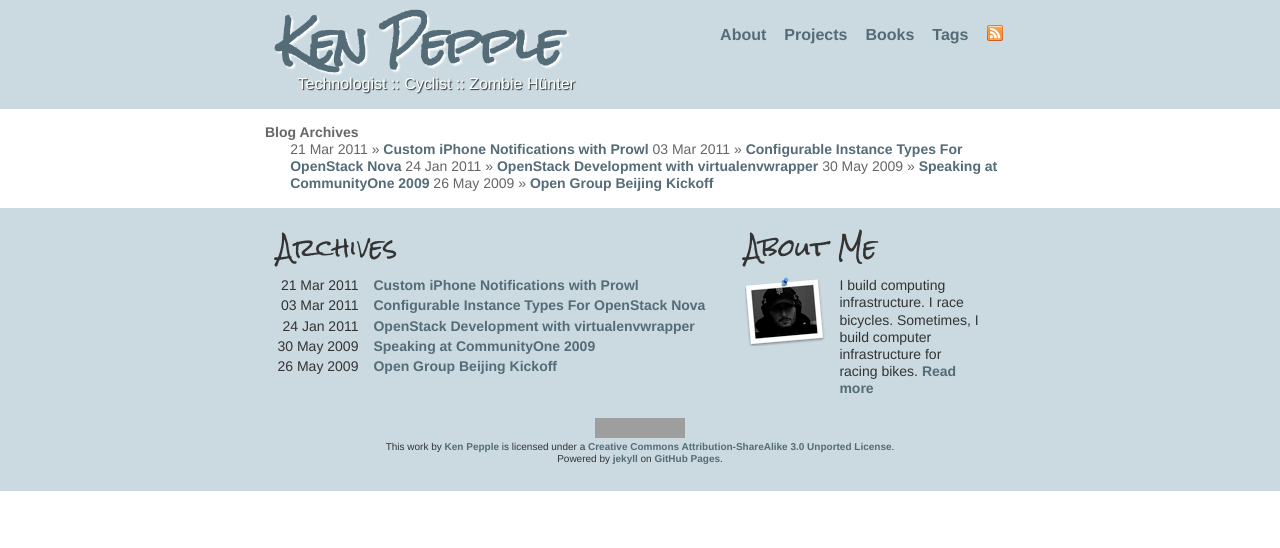
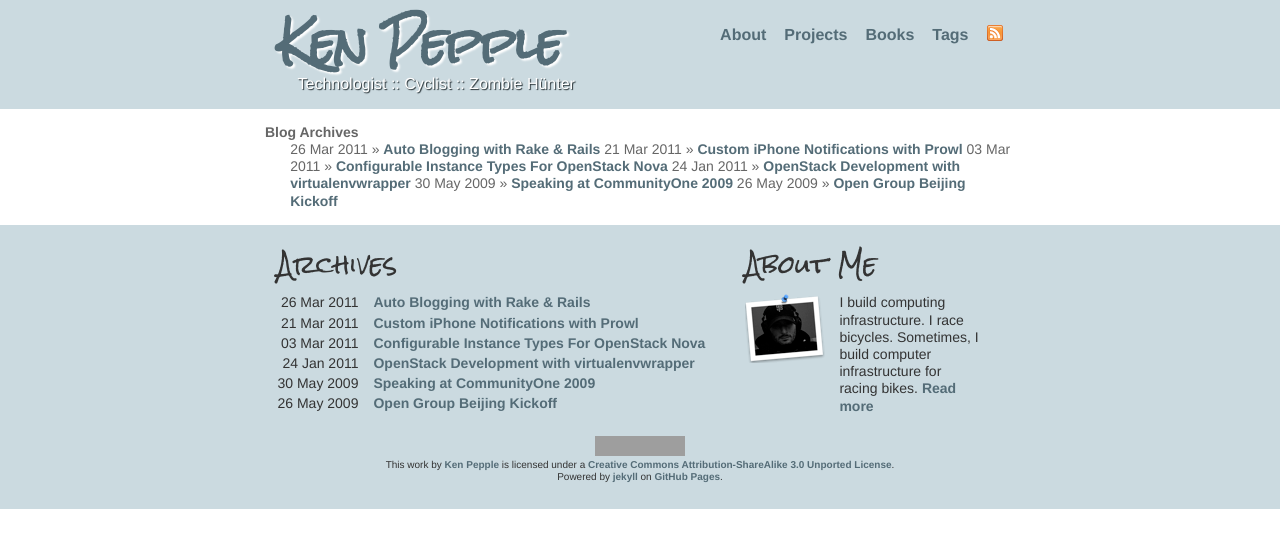
Before and after one commit to slashk/slashk.github.com, a Jekyll site: the page built from archives.html, in a window 1280 px wide. Shown: the top 548 px of the page. Built offline with Jekyll 4.4.1, drawn with Linux system fonts in a browser that asks for light colours; Markdown is read by kramdown in place of the engine named in the settings; some of the changed lines change nothing that is shown; grey boxes are pictures that could not be loaded.

Commit message:
new post auto-blogging-with-rails-and-rake

```diff
--- /dev/null
+++ b/_posts/2011-03-26-auto-blogging-with-rails-and-rake.markdown
@@ -0,0 +1,87 @@
+---
+layout: post
+title: "Auto Blogging with Rake & Rails"
+category: rails
+---
+
+I have a long running blog that I struggle to keep updated. The blog deals with with mountain bike racing scene here in Northern California, so the content needs to stay timely as their are races every weekend all year long. However, I haven't had a lot of free time to devote to it. Long story short, I wanted to automatically create a post every Thursday morning to let people know what races were being held that weekend. You can see an example of what I wanted at <a href="http://norcalmtnbikeracing.blogspot.com/2011/03/norcal-mtb-racing-this-weekend-3-mar-8.html" target="_blank">NorCal MTB Racing blog</a>.
+
+The basic idea was to create a <span class="code-inline">cron</span> job that pulls a list of races (with a link for details) from my rails application's database, plot the events on map, add some text and then post it to my blog on Blogger. Most of this is pretty standard rails stuff, but I did need some help for the map and posting.
+
+For the maps, I used <a href="http://code.google.com/apis/maps/documentation/staticmaps/" target="_blank">Google Static Maps</a>. This allows you to embed a Google Maps image on your webpage just like a normal image. All you need to do it feed it the right parameters. For example, this HTML code:
+{% highlight ruby %}
+<img alt="NorCal MTB Race Event Map" src="http://maps.google.com/maps/api/staticmap?size=600x200&amp;maptype=roadmap&amp;sensor=false&amp;markers=color:blue|label:1|38.7067,-122.903&amp;markers=color:blue|label:2|37.7756,-122.438&amp;markers=color:blue|label:4|38.028,-121.885">
+{% endhighlight %}
+Produces this map:
+
+<img alt="NorCal MTB Race Event Map" src="http://maps.google.com/maps/api/staticmap?size=600x200&amp;maptype=roadmap&amp;sensor=false&amp;markers=color:blue|label:1|38.7067,-122.903&amp;markers=color:blue|label:2|37.7756,-122.438&amp;markers=color:blue|label:4|38.028,-121.885">
+
+To post to Blogger, I used the <span class="code-inline">blogger gem</span> (<a href="http://blogger.rubyforge.org/" target="_blank">installation instructions</a>). There are other ruby gems out there that interface with Blogger, but this was by far the most straight forward. To use the gem, you need username, password and blog ID. I found my blog ID through an <a href="http://www.google.com/support/forum/p/blogger/thread?tid=44fc0d69e2a4f283&hl=en" target="_blank">answer in the blogger support forum</a>:
+<blockquote>
+  <p>Got to your dashboard and click Settings for the blog you want the ID of. In the address bar you should then see something like this:</p>
+  <p>http://www.blogger.com/blog-options-basic.g?blogID=9101099271220909428</p>
+  <p>The long number at the end of the URL is your blog's ID number.</p>
+</blockquote>
+
+I decided that this would be best implemented as a rake task, so I could full access to all the rails application environment (especially the database connection). Here is the complete rake task:
+
+{% highlight ruby %}
+namespace :blogger do
+  desc "post weekend update to blogger"
+  task :weekend_update  => :environment do
+    require 'blogger'
+
+    # preferences for blogger login
+    username = 'sample@gmail.com' # change this to your username
+    password = 'xxx129304xxxx' # change this to your password
+    blog_id = '123456' # change this to your blogid
+
+    # my entry preferences
+    days_ahead = 5 # how many days of events ?
+    blog_entry = "For those of you making your weekend plans,
+                  here is quick rundown of this weekend\'s MTB racing schedule
+                  for NorCal:\n\n"
+
+    # google static map preferences
+    base_url = "http://maps.google.com/maps/api/staticmap?"
+    map_params = ["size=400x400", "maptype=roadmap", "sensor=false"]
+
+    # find all events in the mtbcalendar.com db for this weekend
+    @events = Event.active.find_tagged_with(
+        "norcal",
+        :conditions => ["start_date >= CURRENT_DATE AND start_date < ?",
+                        days_ahead.days.from_now],
+        :order => "start_date asc")
+
+    # loop through events adding place markers to the google static map URL
+    x = 0
+    @events.each do |marker|
+      x += 1
+      map_params << "markers=color:blue|label:#{x}|#{marker.lat},#{marker.lng}"
+      blog_entry += "#{x}. [#{marker.name}](http://mtbcalendar.com/events/#{marker.id})
+                    (#{marker.start_date.to_s(:compact)})\n"
+    end # marker loop
+
+    # add the google static map to post body
+    map_pic_url = base_url + map_params.join('&')
+    blog_entry += "\n![NorCal MTB Race Event Map](" + map_pic_url + ")"
+
+    # create title for the post
+    blog_title = "NorCal MTB Racing This Weekend:
+                  #{Date.today.to_s(:short)} -
+                  #{days_ahead.days.from_now.to_date.to_s(:short)},
+                  #{Date.today.year}"
+
+    # login into blogger and post this draft
+    account     = Blogger::Account.new(username,password)
+    new_post    = Blogger::Post.new(:title      => blog_title,
+                                    :content    => blog_entry,
+                                    :formatter  => :rdiscount,
+                                    :draft      => true)
+    account.post(blog_id,new_post)
+
+  end # task
+end # namespace
+{% endhighlight %}
+
+Although I did this with a rake task, you could also make it just a regular ruby script. However, then you would need to handle all of the database login and queries yourself.
--- a/tags.html
+++ b/tags.html
@@ -21,4 +21,8 @@ title: Tags
         <li>
           <a href="/openstack/2011/03/03/Configurable-Instance-Types-For-OpenStack-Nova/">Configurable Instance Types For OpenStack Nova</a> (03 Mar 2011)
         </li>
+</ul>    <h4 class="tags">rails</h4>
+<ul class="posts">        <li>
+          <a href="/rails/2011/03/26/auto-blogging-with-rails-and-rake/">Auto Blogging with Rake & Rails</a> (26 Mar 2011)
+        </li>
 </ul>
```
